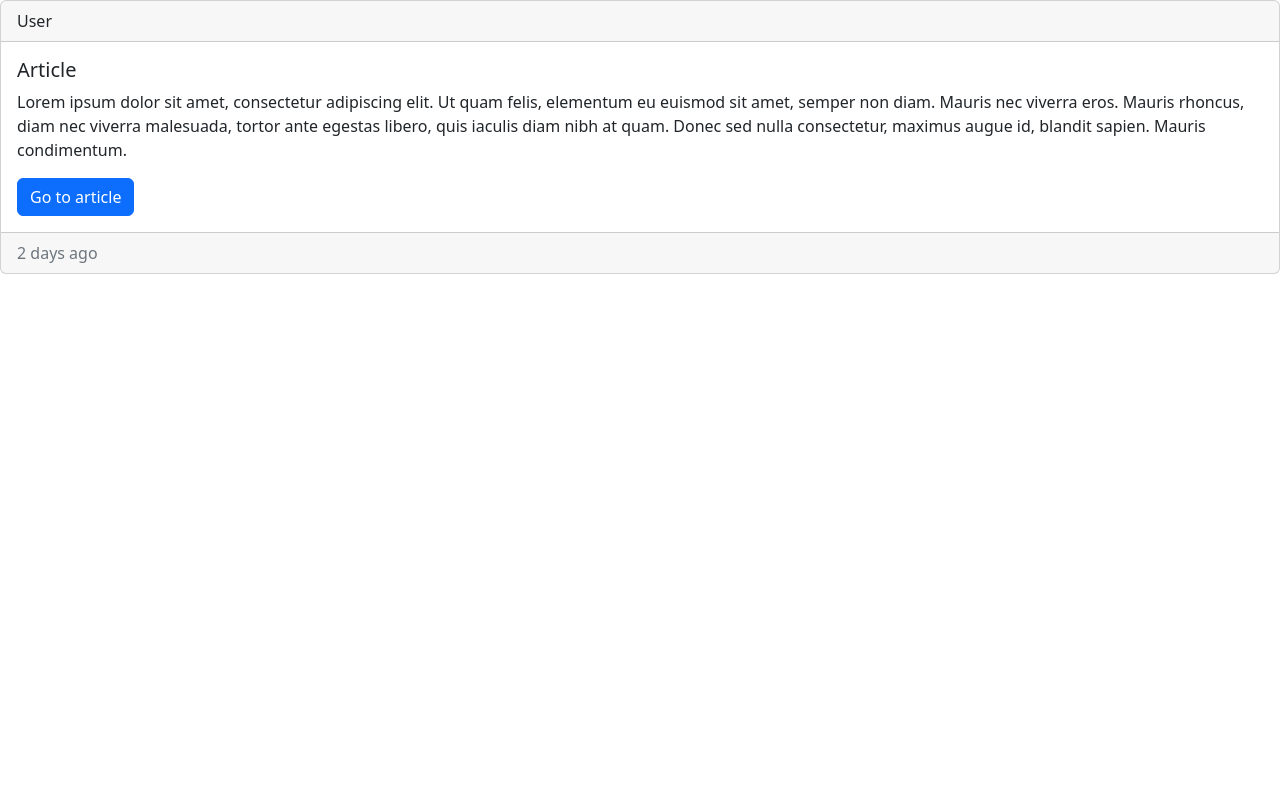
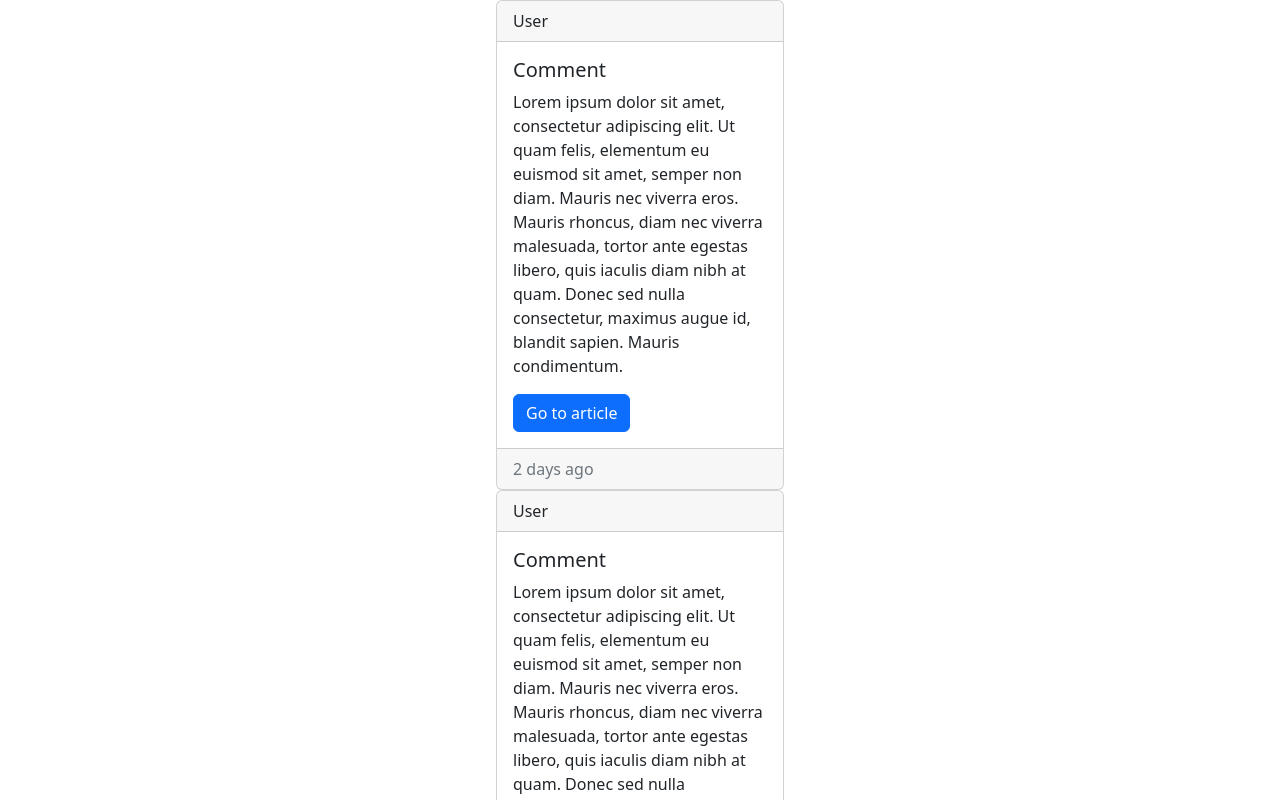
Before and after one commit to echua3/hophacks2022, a React (Create React App) app in the folder client/: page / in a window 1280 px wide. Shown: the top 800 px of the page. Built offline with nearby package versions, Linux system fonts and the light colour scheme.

Commit message:
center comment feed

```diff
--- a/client/src/App.js
+++ b/client/src/App.js
@@ -1,6 +1,6 @@
 import './App.css';
 import 'bootstrap/dist/css/bootstrap.min.css';
-import CommentFeed from './components/CommentFeed';
+import CommentFeed from './components/comment/CommentFeed';
 
 function App() {
   return (
--- a/client/src/components/ArticleComment.js
+++ /dev/null
@@ -1,21 +0,0 @@
-import React from 'react';
-import Card from 'react-bootstrap/Card';
-import Button from 'react-bootstrap/Button';
-
-function ArticleComment() {
-  return (
-    <Card className="text-left">
-      <Card.Header>User</Card.Header>
-      <Card.Body>
-        <Card.Title>Article</Card.Title>
-        <Card.Text>
-        Lorem ipsum dolor sit amet, consectetur adipiscing elit. Ut quam felis, elementum eu euismod sit amet, semper non diam. Mauris nec viverra eros. Mauris rhoncus, diam nec viverra malesuada, tortor ante egestas libero, quis iaculis diam nibh at quam. Donec sed nulla consectetur, maximus augue id, blandit sapien. Mauris condimentum.
-        </Card.Text>
-        <Button variant="primary">Go to article</Button>
-      </Card.Body>
-      <Card.Footer className="text-muted">2 days ago</Card.Footer>
-    </Card>
-  )
-}
-
-export default ArticleComment
--- a/client/src/components/CommentFeed.js
+++ /dev/null
@@ -1,12 +0,0 @@
-import React from 'react';
-import ArticleComment from './ArticleComment';
-
-function CommentFeed() {
-  return (
-    <div>
-        <ArticleComment/>
-    </div>
-  )
-}
-
-export default CommentFeed;
--- /dev/null
+++ b/client/src/components/comment/ArticleComment.js
@@ -0,0 +1,21 @@
+import React from 'react';
+import Card from 'react-bootstrap/Card';
+import Button from 'react-bootstrap/Button';
+
+function ArticleComment() {
+  return (
+    <Card className="text-left" style={{ width: '18rem' }}>
+      <Card.Header>User</Card.Header>
+      <Card.Body>
+        <Card.Title>Comment</Card.Title>
+        <Card.Text>
+        Lorem ipsum dolor sit amet, consectetur adipiscing elit. Ut quam felis, elementum eu euismod sit amet, semper non diam. Mauris nec viverra eros. Mauris rhoncus, diam nec viverra malesuada, tortor ante egestas libero, quis iaculis diam nibh at quam. Donec sed nulla consectetur, maximus augue id, blandit sapien. Mauris condimentum.
+        </Card.Text>
+        <Button variant="primary">Go to article</Button>
+      </Card.Body>
+      <Card.Footer className="text-muted">2 days ago</Card.Footer>
+    </Card>
+  )
+}
+
+export default ArticleComment
--- /dev/null
+++ b/client/src/components/comment/CommentFeed.js
@@ -0,0 +1,32 @@
+import React from 'react';
+import ArticleComment from './ArticleComment';
+import Col from 'react-bootstrap/Col';
+import './style/CommentFeed.css';
+
+function CommentFeed() {
+  return (
+    <div class='horizontal-center'>
+        <Col>
+            {[
+            'User 1',
+            'User 2',
+            'User 3',
+            'User 4',
+            'User 5',
+            'User 6',
+            'User 7',
+            'User 8',
+            ].map((variant) => (
+                <ArticleComment
+                    bg={variant.toLowerCase()}
+                    key={variant}
+                    className="mb-2"
+                > {variant}
+                </ArticleComment>
+        ))}
+        </Col>
+    </div>
+  );
+}
+
+export default CommentFeed;
--- /dev/null
+++ b/client/src/components/comment/style/CommentFeed.css
@@ -0,0 +1,7 @@
+.horizontal-center{
+    margin: 0;
+    position: absolute;
+    left: 50%;
+    -ms-transform: translateX(-50%);
+    transform: translateX(-50%);
+  }
```
